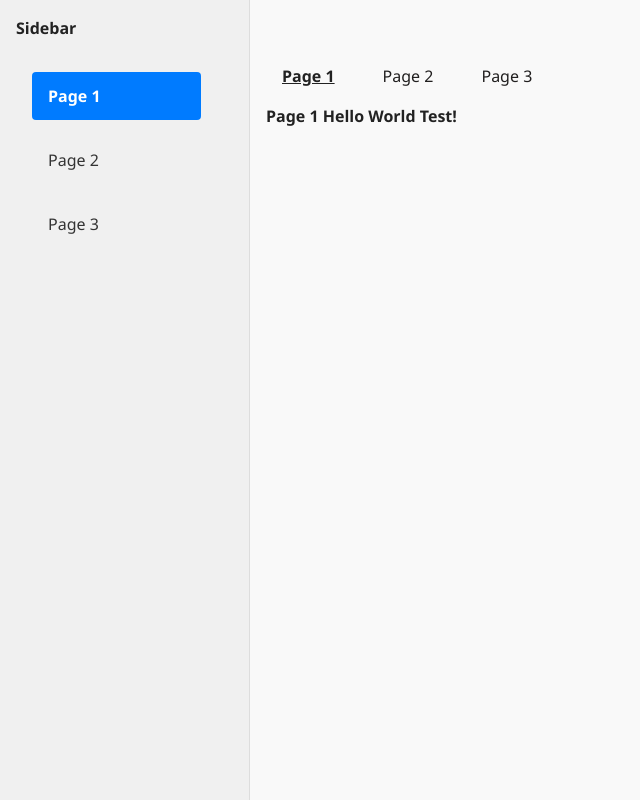
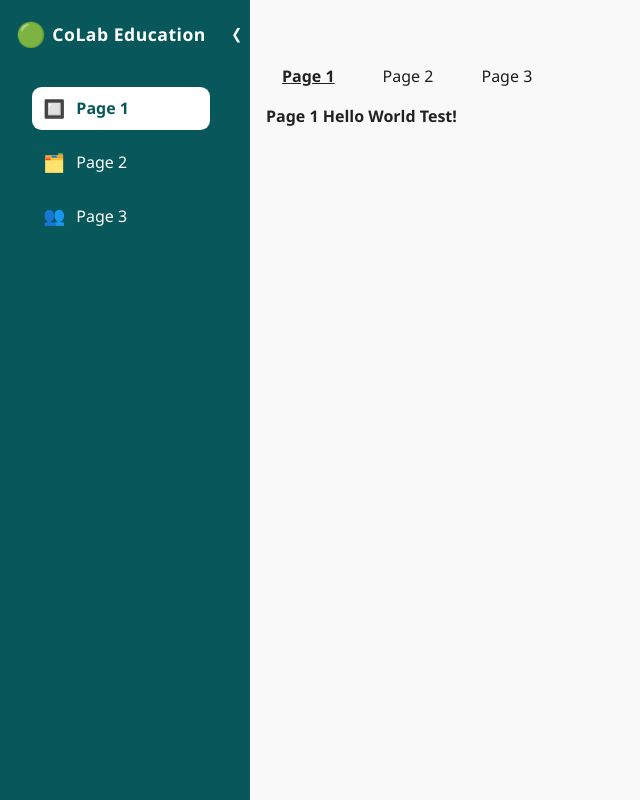
Before and after one commit to danielmason89/FDV_103_group_project_colab, a Vue app: page / in a window 1280 px wide. Shown: the whole page, without its empty margins (0-640 px from the left). Built offline with nearby package versions, Linux system fonts and the light colour scheme; the HTML template or start-up script is replaced by a standard one.

Commit message:
Stylized the sidebar to more closely resemble the CoLab sidebar

```diff
--- a/src/components/SidebarComponent.vue
+++ b/src/components/SidebarComponent.vue
@@ -4,47 +4,110 @@ import { RouterLink } from 'vue-router'
 
 <template>
   <aside class="sidebar">
-    <h1>Sidebar</h1>
+    <div class="sidebar-header">
+      <span class="logo-icon">🟢</span>
+      <span class="sidebar-title">CoLab Education</span>
+      <span class="minimize-icon">❮</span>
+    </div>
     <nav class="sidebar-nav">
-      <RouterLink to="/" class="nav-link">Page 1</RouterLink>
-      <RouterLink to="/page2" class="nav-link">Page 2</RouterLink>
-      <RouterLink to="/page3" class="nav-link">Page 3</RouterLink>
+      <RouterLink to="/" class="nav-link">
+        <span class="icon">🔲</span>
+        <span class="link-text">Page 1</span>
+      </RouterLink>
+      <RouterLink to="/page2" class="nav-link">
+        <span class="icon">🗂️</span>
+        <span class="link-text">Page 2</span>
+      </RouterLink>
+      <RouterLink to="/page3" class="nav-link">
+        <span class="icon">👥</span>
+        <span class="link-text">Page 3</span>
+      </RouterLink>
     </nav>
   </aside>
 </template>
 
 <style scoped>
+/* Sidebar container */
 .sidebar {
   width: 250px;
   height: 100vh;
-  background-color: #f0f0f0;
-  padding: 1rem;
+  background: #07575b;
+  padding: 1rem 0.5rem 0.5rem 1rem;
   position: fixed;
   left: 0;
   top: 0;
-  border-right: 1px solid #ddd;
+  display: flex;
+  flex-direction: column;
 }
 
+/* Header: logo, title, minimize icon */
+.sidebar-header {
+  display: flex;
+  align-items: center;
+  gap: 0.4rem;
+  margin-bottom: 1.2rem;
+}
+
+.logo-icon,
+.icon {
+  font-size: 1.1rem;
+  min-width: 1.1rem;
+  text-align: center;
+  color: var(--white);
+}
+.logo-icon {
+  font-size: 1.5rem;
+  color: var(--primary, #5ecc75);
+}
+
+.sidebar-title {
+  color: var(--white);
+  font-size: 1.1rem;
+  font-weight: bold;
+  letter-spacing: 0.5px;
+  flex: 1;
+}
+
+.minimize-icon {
+  color: var(--white);
+  font-size: 0.9rem;
+  cursor: pointer;
+  margin-left: 0.3rem;
+}
+
+/* Navigation links */
 .sidebar-nav {
   display: flex;
   flex-direction: column;
-  gap: 1rem;
+  gap: 0.7rem;
 }
 
 .nav-link {
-  padding: 0.75rem 1rem;
+  display: flex;
+  align-items: center;
+  gap: 0.7rem;
+  padding: 0.5rem 0.7rem;
   text-decoration: none;
-  color: #333;
-  border-radius: 4px;
-  transition: background-color 0.2s;
-}
-
-.nav-link:hover {
-  background-color: #e0e0e0;
+  color: var(--white);
+  border-radius: 0.6rem;
+  font-size: 1rem;
+  font-weight: 500;
+  transition:
+    background 0.2s,
+    color 0.2s;
 }
 
 .nav-link.router-link-active {
-  background-color: #007bff;
-  color: white;
+  background: var(--white);
+  color: #07575b;
+  font-weight: bold;
+}
+
+.nav-link.router-link-active .icon {
+  color: #07575b;
+}
+
+.link-text {
+  white-space: nowrap;
 }
 </style>
```
